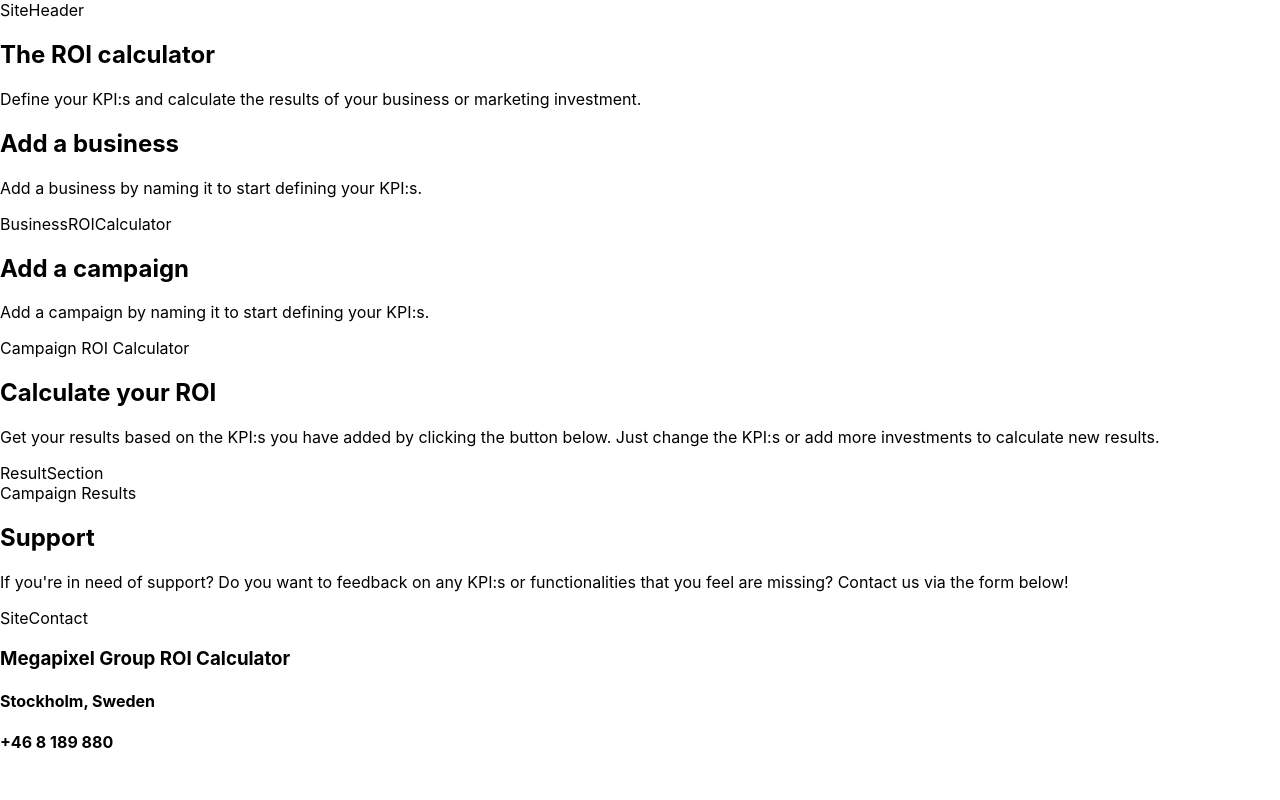
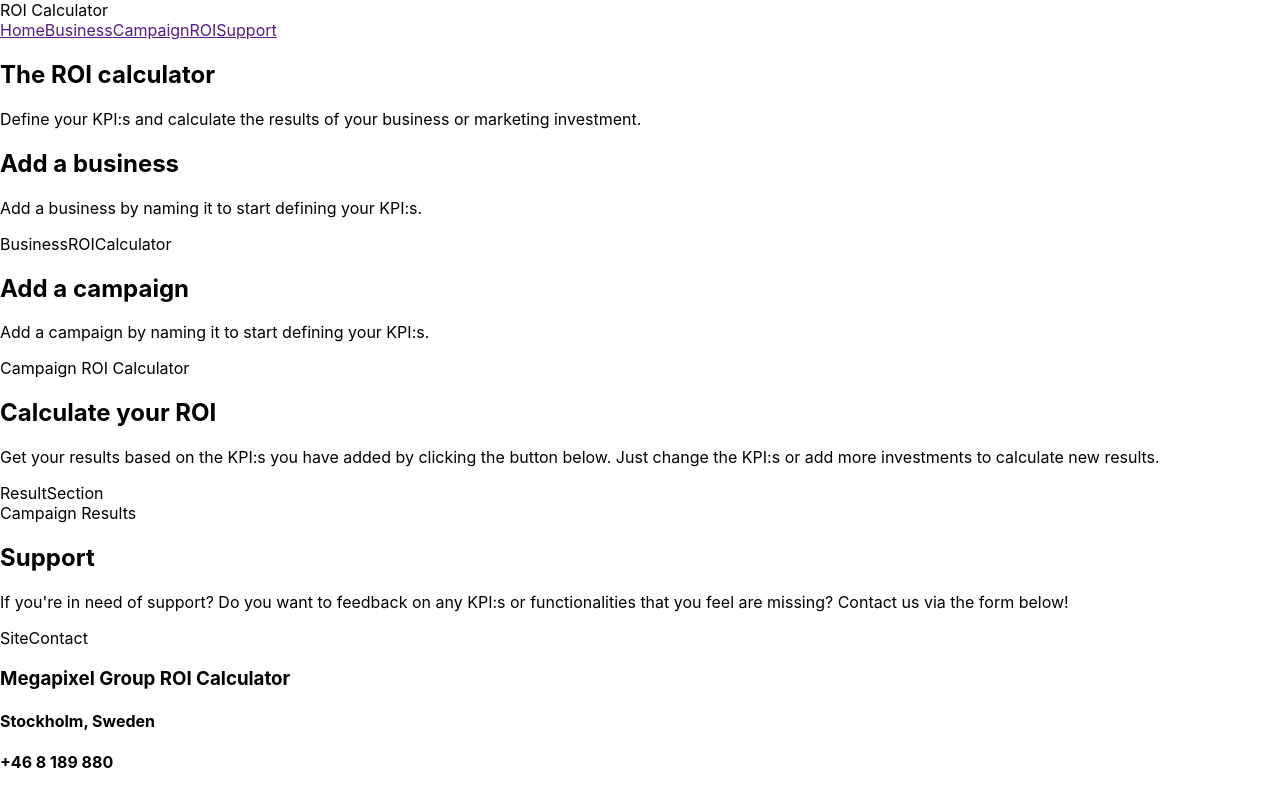
Before and after one commit to robinwesterback/deploy-react-app, a React (Create React App) app: page / in a window 1280 px wide. Shown: the top 800 px of the page. Built offline with nearby package versions, Linux system fonts and the light colour scheme.

Commit message:
Add component SiteHeader to App.jsx

```diff
--- a/src/App.jsx
+++ b/src/App.jsx
@@ -1,10 +1,12 @@
 import React from 'react';
 import './App.css';
+
+import SiteHeader from './components/SiteHeader';
 
 function App() {
   return (
     <div>
-        SiteHeader
+        <SiteHeader logoName="ROI Calculator" />
 
         <main className="body">
           <section>
--- /dev/null
+++ b/src/components/SiteHeader.jsx
@@ -0,0 +1,18 @@
+import React from 'react'
+
+export default function SiteHeader({logoName = "Logo"}) {
+
+    return (
+        <header className="header">
+          <a className="logo">{logoName}</a>
+
+          <nav className="navbar">
+              <a href="" target="_blank">Home</a>
+              <a href="" target="_blank">Business</a>
+              <a href="" target="_blank">Campaign</a>
+              <a href="" target="_blank">ROI</a>
+              <a href="" target="_blank">Support</a>
+          </nav>
+        </header>
+    );
+}
```
